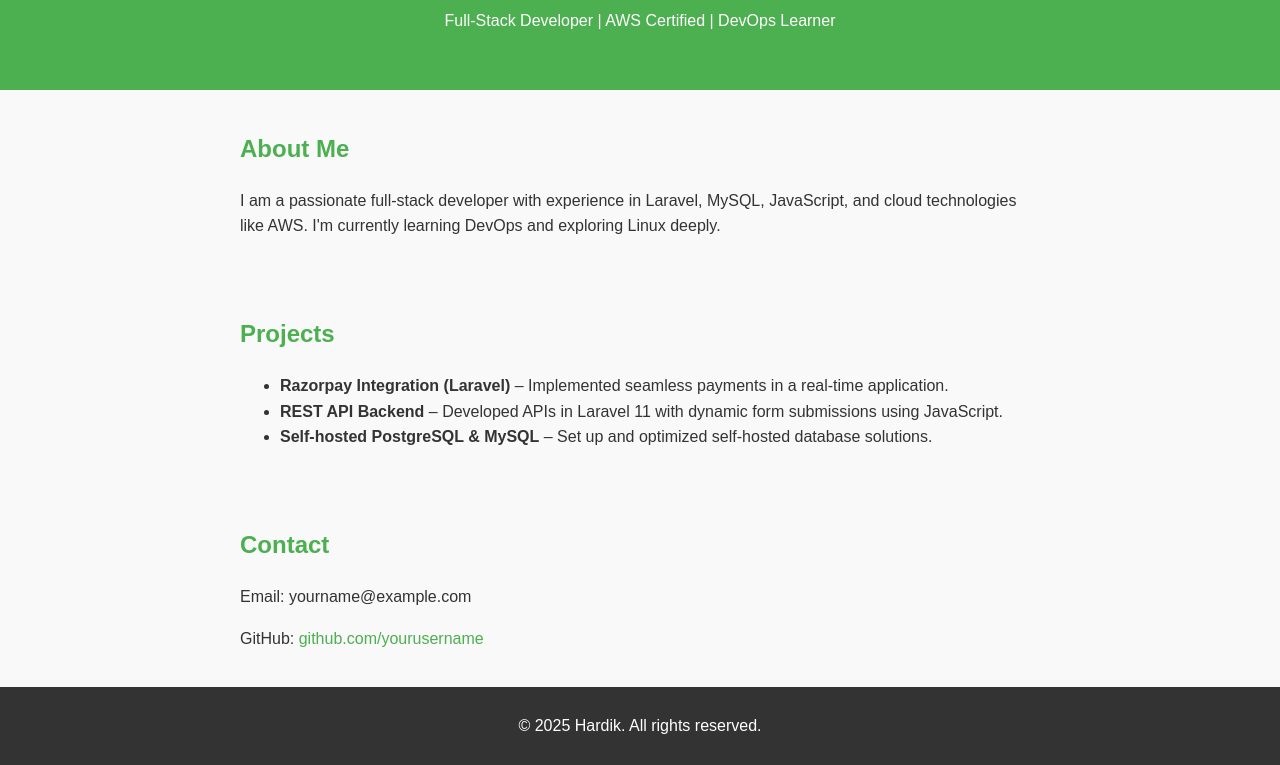
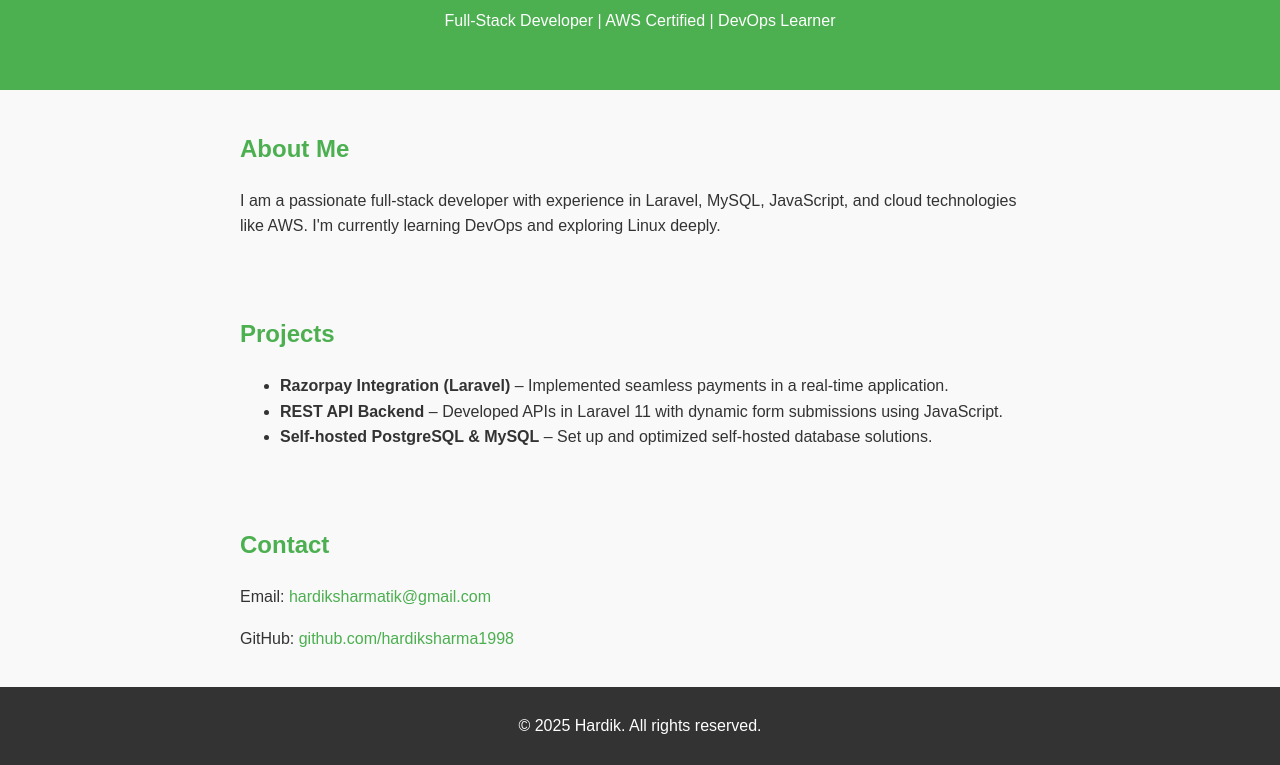
Before and after one commit to hardiksharma1998/hardiksharma1998.github.io, a plain HTML site: page index.html in a window 1280 px wide. Shown: the part 126-891 px from the top of the page. Drawn offline with Linux system fonts and the light colour scheme.

Commit message:
Update index.html

```diff
--- a/index.html
+++ b/index.html
@@ -28,8 +28,8 @@
 
   <section id="contact">
     <h2>Contact</h2>
-    <p>Email: yourname@example.com</p>
-    <p>GitHub: <a href="https://github.com/yourusername" target="_blank">github.com/yourusername</a></p>
+    <p>Email: <a href="mailto:hardiksharmatik@gmail.com">hardiksharmatik@gmail.com</a></p>
+    <p>GitHub: <a href="https://github.com/hardiksharma1998" target="_blank">github.com/hardiksharma1998</a></p>
   </section>
 
   <footer>
```
